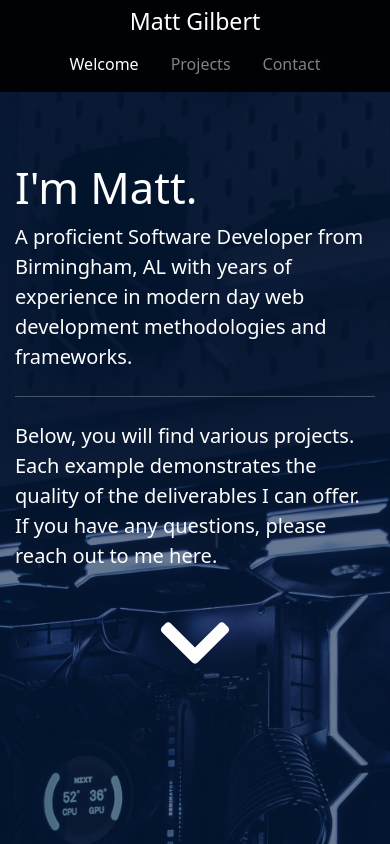
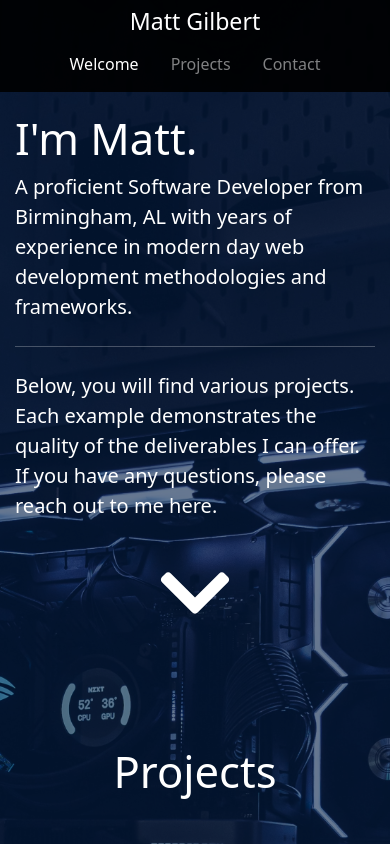
Before and after one commit to vodoris/portfolio, a React (Create React App) app: page / in a window 390 px wide. Shown: the top 844 px of the page. Built offline with nearby package versions, Linux system fonts and the light colour scheme.

Commit message:
resolving margin issue for cta arrow, and hopefully resolving light blue overlay issue

```diff
--- a/src/assets/main.css
+++ b/src/assets/main.css
@@ -4,6 +4,8 @@ body {
   background-size: cover;
   background-position: center center;
   position: relative;
+  -webkit-box-shadow: inset 0 0 0 1000px rgba(2, 30, 73, 0.6);
+  -moz-box-shadow: inset 0 0 0 1000px rgba(2, 30, 73, 0.6);
   box-shadow: inset 0 0 0 1000px rgba(2, 30, 73, 0.6);
 }
 /* #0d6efd */
@@ -31,11 +33,6 @@ body {
 .welcome-cta {
   margin-top:3rem;
   -webkit-transition: margin 0.3s ease-in-out;
-}
-.welcome-cta:hover {
-  margin-top: 4rem;
-  -webkit-transition: margin 0.3s ease-in-out;
-  cursor: pointer;
 }
 
 /* Tiles */
@@ -65,11 +62,16 @@ body {
     transform: scale(1.1);
     -webkit-transition: all 0.3s ease-in-out;
   }
+  .welcome-cta:hover {
+    margin-top: 4rem;
+    -webkit-transition: margin 0.3s ease-in-out;
+    cursor: pointer;
+  }
 }
 
 /* Mobile Only */
 @media (max-width: 768px) {
-  .projects-article, .contact-article {
+  .welcome-article, .projects-article, .contact-article {
     height: 100% !important;
     padding-top: 7rem;
   }
```
